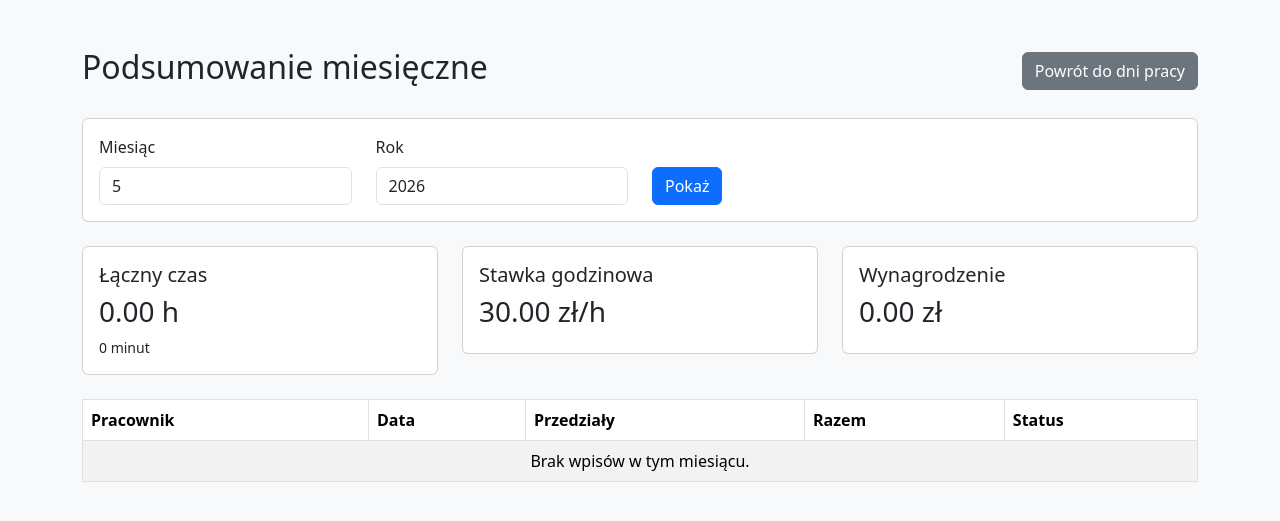
After one commit to JakubSondej/Work_time_app, a Django app: page /tracker/monthly-summary/ in a window 1280 px wide. The commit adds this page. Shown: the top 521 px of the page. Run offline with Django 5.2, Linux system fonts and the light colour scheme; the visitor is signed in with stand-in values (Sample User, id 1); data that the repository does not hold is empty.

Commit message:
Add change salary per hour

```diff
--- /dev/null
+++ b/tracker/templates/tracker/monthly_summary.html
@@ -0,0 +1,99 @@
+<!DOCTYPE html>
+<html>
+<head>
+    <title>Podsumowanie miesięczne</title>
+    <link href="https://cdn.jsdelivr.net/npm/bootstrap@5.3.6/dist/css/bootstrap.min.css" rel="stylesheet">
+</head>
+<body class="bg-light">
+
+<div class="container mt-5">
+
+    <div class="d-flex justify-content-between align-items-center mb-4">
+        <h2>Podsumowanie miesięczne</h2>
+        <a href="{% url 'work_day_list' %}" class="btn btn-secondary">Powrót do dni pracy</a>
+    </div>
+
+    <form method="get" class="card p-3 mb-4">
+        <div class="row">
+            <div class="col-md-3">
+                <label class="form-label">Miesiąc</label>
+                <input type="number" min="1" max="12" name="month" value="{{ month }}" class="form-control">
+            </div>
+
+            <div class="col-md-3">
+                <label class="form-label">Rok</label>
+                <input type="number" name="year" value="{{ year }}" class="form-control">
+            </div>
+
+            <div class="col-md-3 d-flex align-items-end">
+                <button type="submit" class="btn btn-primary">Pokaż</button>
+            </div>
+        </div>
+    </form>
+
+    <div class="row mb-4">
+        <div class="col-md-4">
+            <div class="card p-3">
+                <h5>Łączny czas</h5>
+                <h3>{{ total_hours }} h</h3>
+                <small>{{ total_minutes }} minut</small>
+            </div>
+        </div>
+
+        <div class="col-md-4">
+            <div class="card p-3">
+                <h5>Stawka godzinowa</h5>
+                <h3>{{ hourly_rate }} zł/h</h3>
+            </div>
+        </div>
+
+        <div class="col-md-4">
+            <div class="card p-3">
+                <h5>Wynagrodzenie</h5>
+                <h3>{{ salary }} zł</h3>
+            </div>
+        </div>
+    </div>
+
+    <table class="table table-bordered table-striped bg-white">
+        <thead>
+            <tr>
+                <th>Pracownik</th>
+                <th>Data</th>
+                <th>Przedziały</th>
+                <th>Razem</th>
+                <th>Status</th>
+            </tr>
+        </thead>
+
+        <tbody>
+        {% for day in days %}
+            <tr>
+                <td>{{ day.user.username }}</td>
+                <td>{{ day.date }}</td>
+                <td>
+                    {% for period in day.periods.all %}
+                        <div>{{ period.start_time|time:"H:i" }} - {{ period.end_time|time:"H:i" }}</div>
+                    {% endfor %}
+                </td>
+                <td>{{ day.total_hours_display }}</td>
+                <td>
+                    {% if day.approved %}
+                        Zatwierdzone
+                    {% else %}
+                        Oczekuje
+                    {% endif %}
+                </td>
+            </tr>
+        {% empty %}
+            <tr>
+                <td colspan="5" class="text-center">Brak wpisów w tym miesiącu.</td>
+            </tr>
+        {% endfor %}
+        </tbody>
+    </table>
+
+</div>
+
+</body>
+</html>
--- a/tracker/templates/tracker/work_day_list.html
+++ b/tracker/templates/tracker/work_day_list.html
@@ -68,6 +68,7 @@
 
     <div class="d-flex justify-content-between align-items-center mb-4">
         <h2>Dni pracy</h2>
+        <a href="{% url 'monthly_summary' %}" class="btn btn-outline-dark">Podsumowanie miesięczne</a>
         <a href="{% url 'work_day_create' %}" class="btn btn-primary">+ Dodaj dzień pracy</a>
     </div>
 
--- a/tracker/urls.py
+++ b/tracker/urls.py
@@ -6,6 +6,7 @@ urlpatterns = [
     path("work-days/new/", views.work_day_create, name="work_day_create"),
     path("work-days/<int:pk>/edit/", views.work_day_update, name="work_day_update"),
     path("work-days/<int:pk>/delete/", views.work_day_delete, name="work_day_delete"),
+    path("monthly-summary/", views.monthly_summary, name="monthly_summary"),
 
     # stare ścieżki możesz zostawić tymczasowo
     # path("entries/", views.work_entry_list, name="entries"),
--- a/tracker/views.py
+++ b/tracker/views.py
@@ -38,9 +38,13 @@
 #     return render(request, "tracker/entry_form.html", {"form": form})
 
 
+import profile
+
 from django.contrib.auth.decorators import login_required
 from django.shortcuts import render, redirect
 from django.shortcuts import render, redirect, get_object_or_404
+from datetime import date
+from decimal import Decimal
 
 from .models import WorkDay
 from .forms import WorkDayForm, WorkPeriodFormSet
@@ -123,3 +127,45 @@ def work_day_delete(request, pk):
     return render(request, "tracker/work_day_confirm_delete.html", {
         "work_day": work_day
     })
+
+
+
+@login_required
+def monthly_summary(request):
+    user = request.user
+
+    today = date.today()
+
+    year = int(request.GET.get("year", today.year))
+    month = int(request.GET.get("month", today.month))
+
+    #hourly_rate = Decimal("30.00")
+    profile = getattr(user, "userprofile", None)
+
+    if profile:
+        hourly_rate = profile.hourly_rate
+    else:
+        hourly_rate = Decimal("30.00")
+
+
+
+    if user.groups.filter(name="Manager").exists() or user.is_superuser:
+        days = WorkDay.objects.filter(date__year=year, date__month=month)
+    else:
+        days = WorkDay.objects.filter(user=user, date__year=year, date__month=month)
+
+    total_minutes = sum(day.total_minutes() for day in days)
+    total_hours = Decimal(total_minutes) / Decimal(60)
+    salary = total_hours * hourly_rate
+
+    context = {
+        "days": days,
+        "year": year,
+        "month": month,
+        "total_minutes": total_minutes,
+        "total_hours": round(total_hours, 2),
+        "hourly_rate": hourly_rate,
+        "salary": round(salary, 2),
+    }
+
+    return render(request, "tracker/monthly_summary.html", context)
```
Also changed, not shown: tracker/admin.py (+5 -2 lines), tracker/models.py (+8 -0 lines), tracker/migrations/0003_userprofile.py (added).
